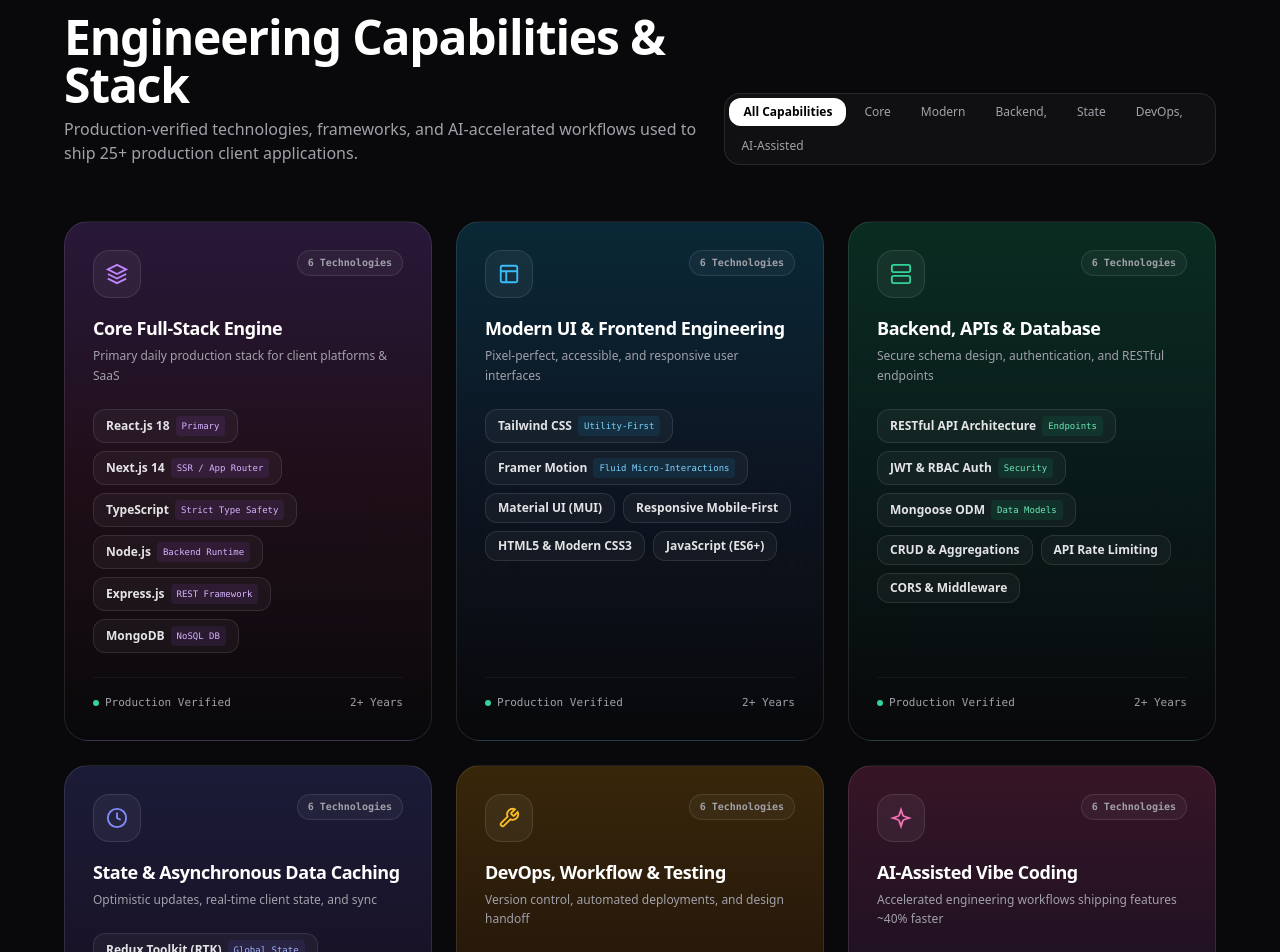
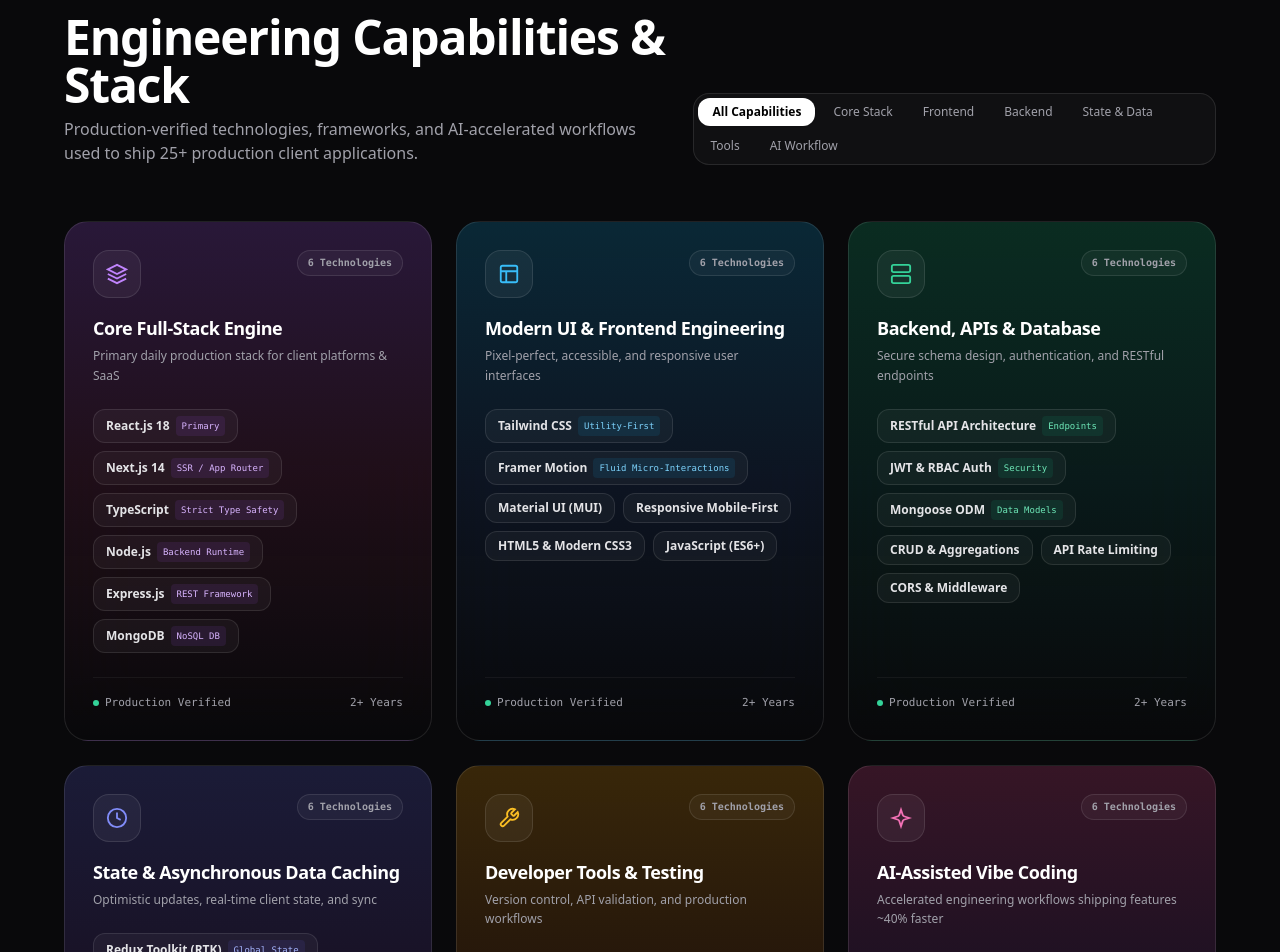
Before and after one commit to iamahmdev/ahmad-portfolio, a Next.js app: page / in a window 1280 px wide. Shown: the part 3300-4252 px from the top of the page. Built offline with nearby package versions, Linux system fonts and the light colour scheme.

Commit message:
remove: eliminate all devops references and rebrand to developer tools and testing

```diff
--- a/src/pages/home/components/SkillsSection.tsx
+++ b/src/pages/home/components/SkillsSection.tsx
@@ -10,6 +10,7 @@ interface SkillItem {
 
 interface SkillCategory {
   id: string;
+  tabLabel: string;
   title: string;
   subtitle: string;
   color: string;
@@ -25,6 +26,7 @@ export default function SkillsSection() {
   const categories: SkillCategory[] = [
     {
       id: "core",
+      tabLabel: "Core Stack",
       title: "Core Full-Stack Engine",
       subtitle: "Primary daily production stack for client platforms & SaaS",
       color: "from-purple-500/20 via-pink-500/10 to-transparent",
@@ -48,6 +50,7 @@ export default function SkillsSection() {
     },
     {
       id: "frontend",
+      tabLabel: "Frontend",
       title: "Modern UI & Frontend Engineering",
       subtitle: "Pixel-perfect, accessible, and responsive user interfaces",
       color: "from-sky-500/20 via-blue-500/10 to-transparent",
@@ -70,6 +73,7 @@ export default function SkillsSection() {
     },
     {
       id: "backend",
+      tabLabel: "Backend",
       title: "Backend, APIs & Database",
       subtitle: "Secure schema design, authentication, and RESTful endpoints",
       color: "from-emerald-500/20 via-teal-500/10 to-transparent",
@@ -94,6 +98,7 @@ export default function SkillsSection() {
     },
     {
       id: "state",
+      tabLabel: "State & Data",
       title: "State & Asynchronous Data Caching",
       subtitle: "Optimistic updates, real-time client state, and sync",
       color: "from-indigo-500/20 via-purple-500/10 to-transparent",
@@ -116,8 +121,9 @@ export default function SkillsSection() {
     },
     {
       id: "tools",
-      title: "DevOps, Workflow & Testing",
-      subtitle: "Version control, automated deployments, and design handoff",
+      tabLabel: "Tools",
+      title: "Developer Tools & Testing",
+      subtitle: "Version control, API validation, and production workflows",
       color: "from-amber-500/20 via-orange-500/10 to-transparent",
       borderGlow: "hover:border-amber-400/50 hover:shadow-[0_0_35px_rgba(251,191,36,0.2)]",
       tagColor: "bg-amber-500/10 text-amber-300 border-amber-500/20",
@@ -128,7 +134,7 @@ export default function SkillsSection() {
       ),
       skills: [
         { name: "Git & GitHub", level: "Daily Production", badge: "Branching & PRs" },
-        { name: "Vercel Cloud", level: "Daily Production", badge: "CI/CD & Previews" },
+        { name: "Vercel Cloud", level: "Daily Production", badge: "Deployments" },
         { name: "Postman", level: "Daily Production", badge: "API Testing" },
         { name: "Figma to React", level: "Daily Production", badge: "Pixel-Perfect" },
         { name: "Jest", level: "Proficient", badge: "Testing" },
@@ -137,6 +143,7 @@ export default function SkillsSection() {
     },
     {
       id: "ai",
+      tabLabel: "AI Workflow",
       title: "AI-Assisted Vibe Coding",
       subtitle: "Accelerated engineering workflows shipping features ~40% faster",
       color: "from-pink-500/20 via-purple-500/10 to-transparent",
@@ -204,7 +211,7 @@ export default function SkillsSection() {
                     : "text-zinc-400 hover:text-white"
                 }`}
               >
-                {c.title.split(" ")[0]}
+                {c.tabLabel}
               </button>
             ))}
           </div>
```
